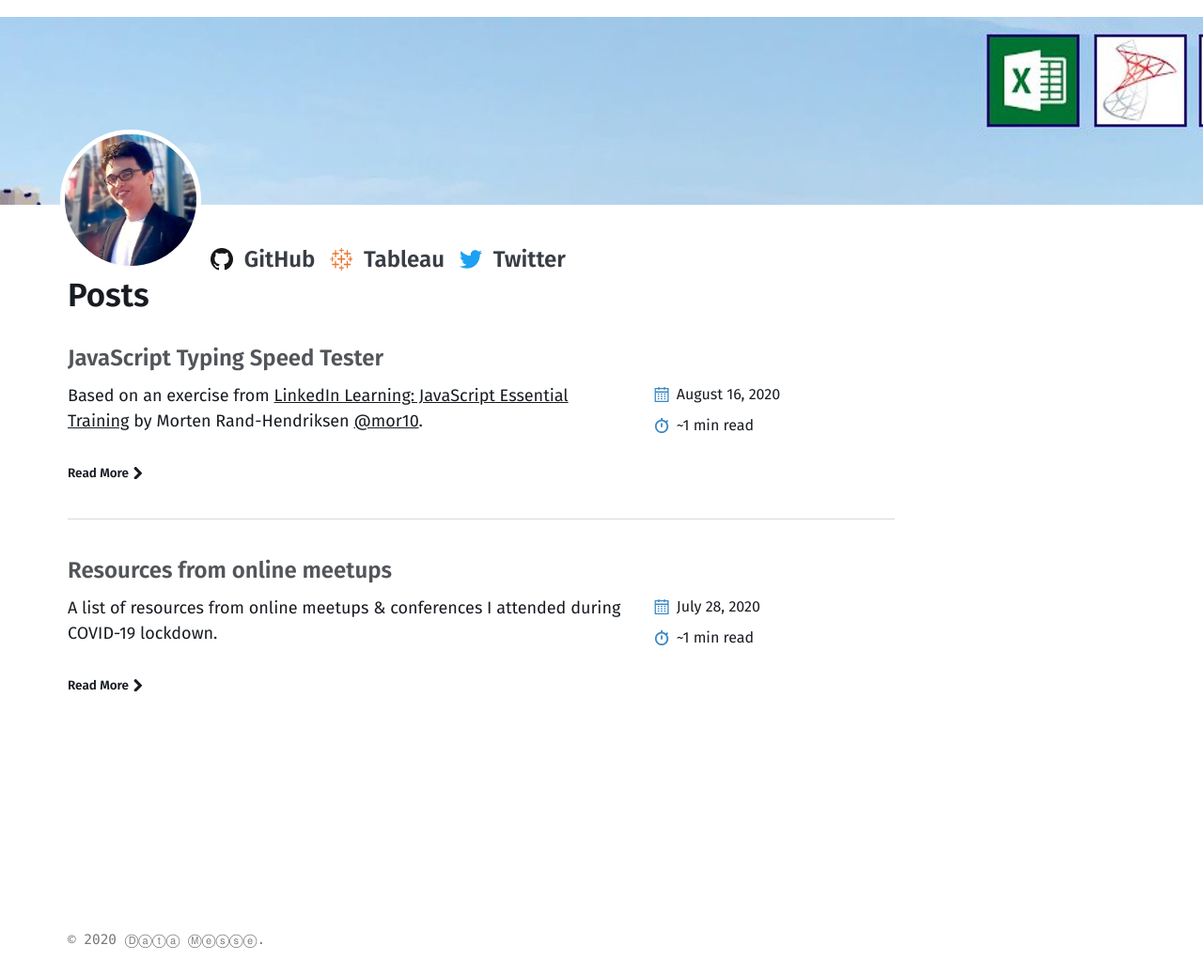
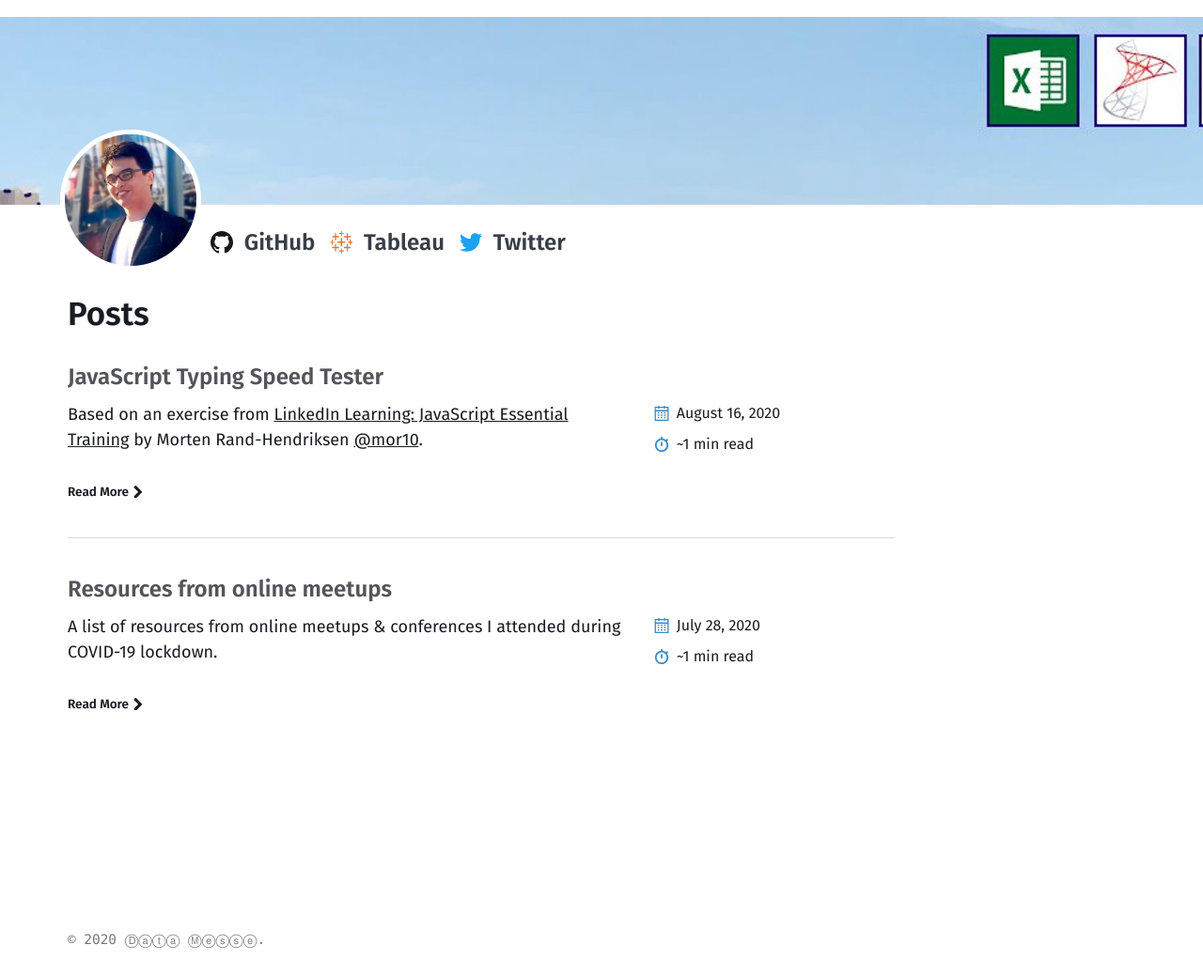
Before and after one commit to datamesse/blog, a Jekyll site: the page built from index.md, in a window 1280 px wide. Shown: the whole page at 94% size. Built offline with Jekyll 4.4.1, drawn with Linux system fonts in a browser that asks for light colours.

Commit message:
Update CSS

```diff
--- a/_sass/basically-basic/_global.scss
+++ b/_sass/basically-basic/_global.scss
@@ -15,7 +15,7 @@
   left: 0px;
 }
 .page-content{
-  margin-top: 240px;
+  margin-top: 260px;
 }
 
 .site-title {
--- a/_sass/basically-basic/_sidebar.scss
+++ b/_sass/basically-basic/_sidebar.scss
@@ -114,7 +114,7 @@
 
 .contact-list {
   @include fluid-type($min-vw, $max-vw, 18px, 24px);
-  margin-top: 7rem;
+  margin-top: 6rem;
   margin-bottom: 0rem;
   margin-left: $site-image-width;
 
```
